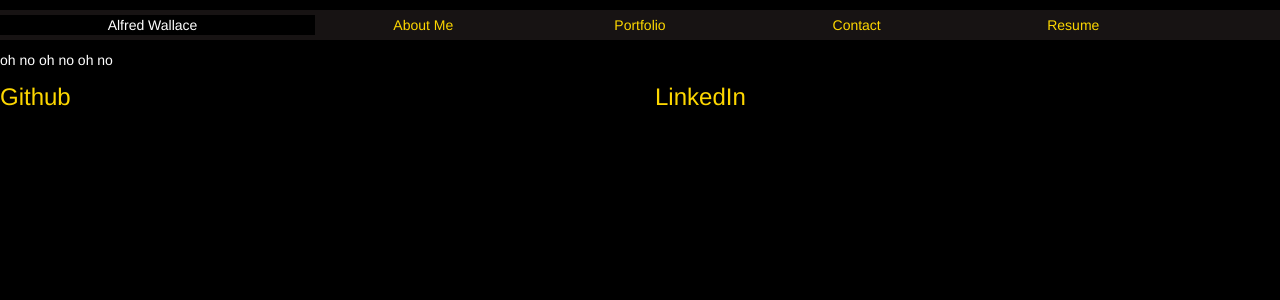
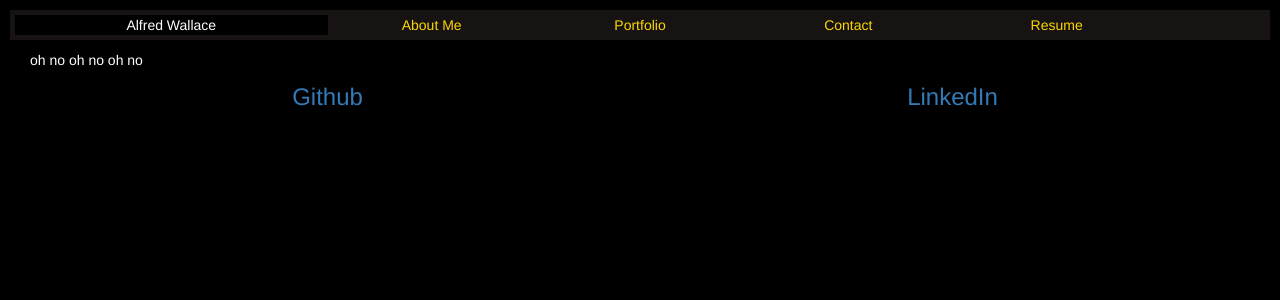
Before and after one commit to alfwall/portfolio-redux, a React (Vite) app: page / in a window 1280 px wide. Shown: the top 300 px of the page. Built offline with nearby package versions, Linux system fonts and the light colour scheme.

Commit message:
Styling adjustments (remembered how to center things)

```diff
--- a/src/App/Footer/index.css
+++ b/src/App/Footer/index.css
@@ -1,6 +1,7 @@
-footer {}
+#footer {
+  font-size: 24px;
+}
 
-footer a {
-  font-size: 24px;
-  color: "red";
+#footer a {
+  text-align: center;
 }
--- a/src/App/Footer/index.jsx
+++ b/src/App/Footer/index.jsx
@@ -2,12 +2,15 @@ import "./index.css"
 
 function Footer() {
     return (
-        <footer className="col-xs-12">
-            <div className="row">
-                <a href="https://github.com/alfwall" className="col-xs-6">
+        <footer id="footer" className="col-xs-12">
+            <div id="footer" className="row">
+                <a href="https://github.com/alfwall"
+                    className="col-xs-6"
+                    id="github-link">
                     Github
                 </a>
-                <a href="https://github.com/alfwall" className="col-xs-6">
+                <a href="https://github.com/alfwall"
+                    className="col-xs-6">
                     LinkedIn
                 </a>
             </div>
--- a/src/App/Header/index.css
+++ b/src/App/Header/index.css
@@ -1,10 +1,8 @@
-header {
-  width: 100vw;
-
+#header {
   padding: 10px;
 }
 
-header div {
+#header div {
   padding: 5px;
   background-color: rgb(23, 19, 19);
   text-align: center;
@@ -12,21 +10,21 @@ header div {
 }
 
 /* unvisited link */
-a:link {
+#header a:link {
   color: rgb(253, 215, 0);
 }
 
 /* visited link */
-a:visited {
+#header a:visited {
   color: rgb(253, 215, 0);
 }
 
 /* mouse over link */
-a:hover {
+#header a:hover {
   color: goldenrod;
 }
 
 /* selected link */
-a:active {
-  color: red;
+#header a:active {
+  color: rgb(24, 24, 255);
 }
--- a/src/App/Header/index.jsx
+++ b/src/App/Header/index.jsx
@@ -2,13 +2,23 @@ import "./index.css"
 
 function Header() {
     return (
-        <header className="col-xs-12">
+        <header id="header" className="col-xs-12">
             <div className="row">
-                <span className="col-xs-12 col-sm-3">Alfred Wallace</span>
-                <a href="/" className="col-xs-12 col-sm-2">About Me</a>
-                <a href="/portfolio" className="col-xs-12 col-sm-2">Portfolio</a>
-                <a href="/contact" className="col-xs-12 col-sm-2">Contact</a>
-                <a href="/resume" className="col-xs-12 col-sm-2">Resume</a>
+                <span className="col-xs-12 col-sm-3">
+                    Alfred Wallace
+                </span>
+                <a href="/about-me" className="col-xs-12 col-sm-2">
+                    About Me
+                </a>
+                <a href="/portfolio" className="col-xs-12 col-sm-2">
+                    Portfolio
+                </a>
+                <a href="/contact" className="col-xs-12 col-sm-2">
+                    Contact
+                </a>
+                <a href="/resume" className="col-xs-12 col-sm-2">
+                    Resume
+                </a>
             </div>
         </header>
     );
--- a/src/App/index.css
+++ b/src/App/index.css
@@ -3,9 +3,12 @@
   color: white;
 }
 
+#root {
+  width: 100%;
+  height: 100%;
+}
 
-
-#root {
-  width: 100vw;
-  height: 100vw;
+#root .row {
+  margin-right: 0px;
+  margin-left: 0px;
 }
```
